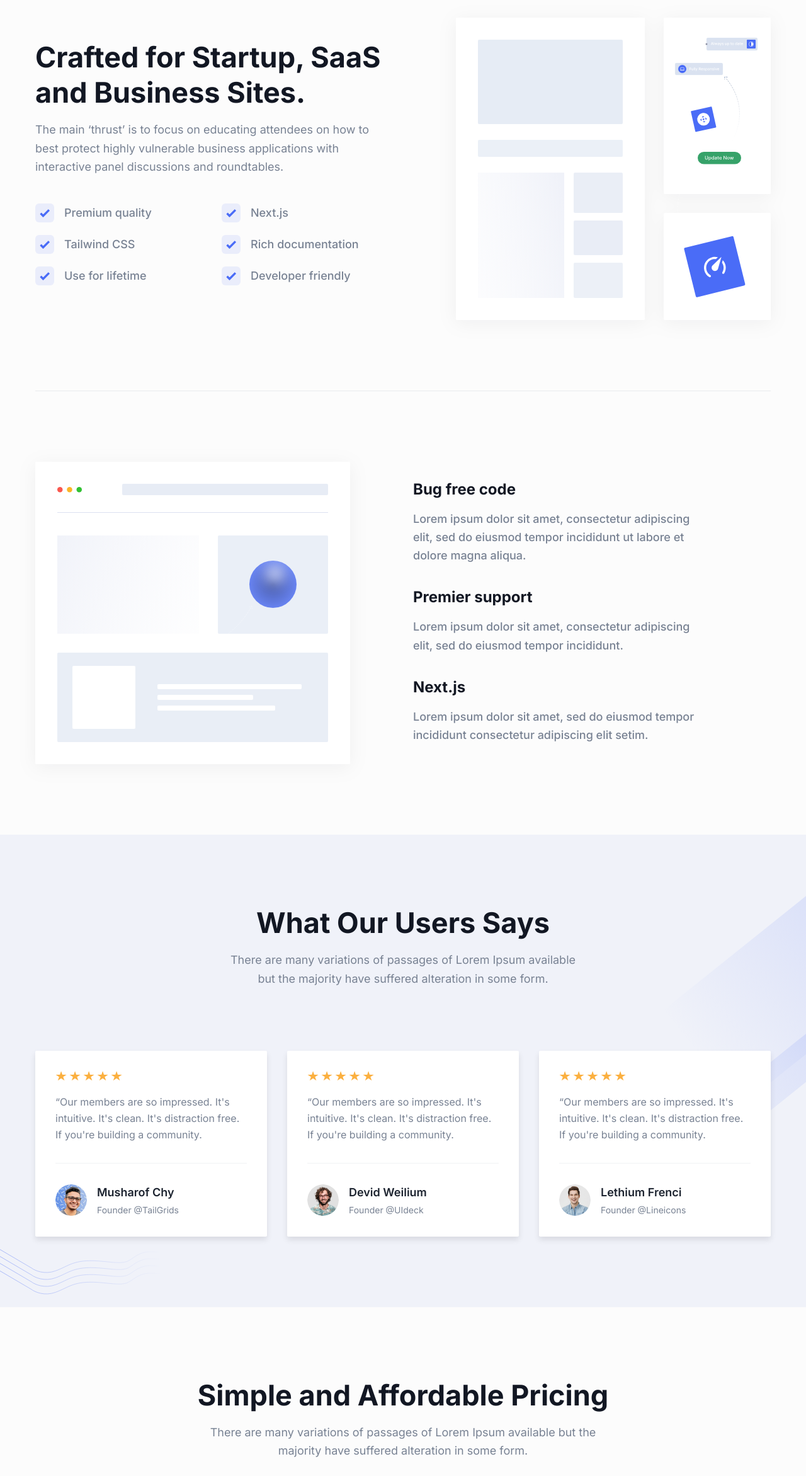
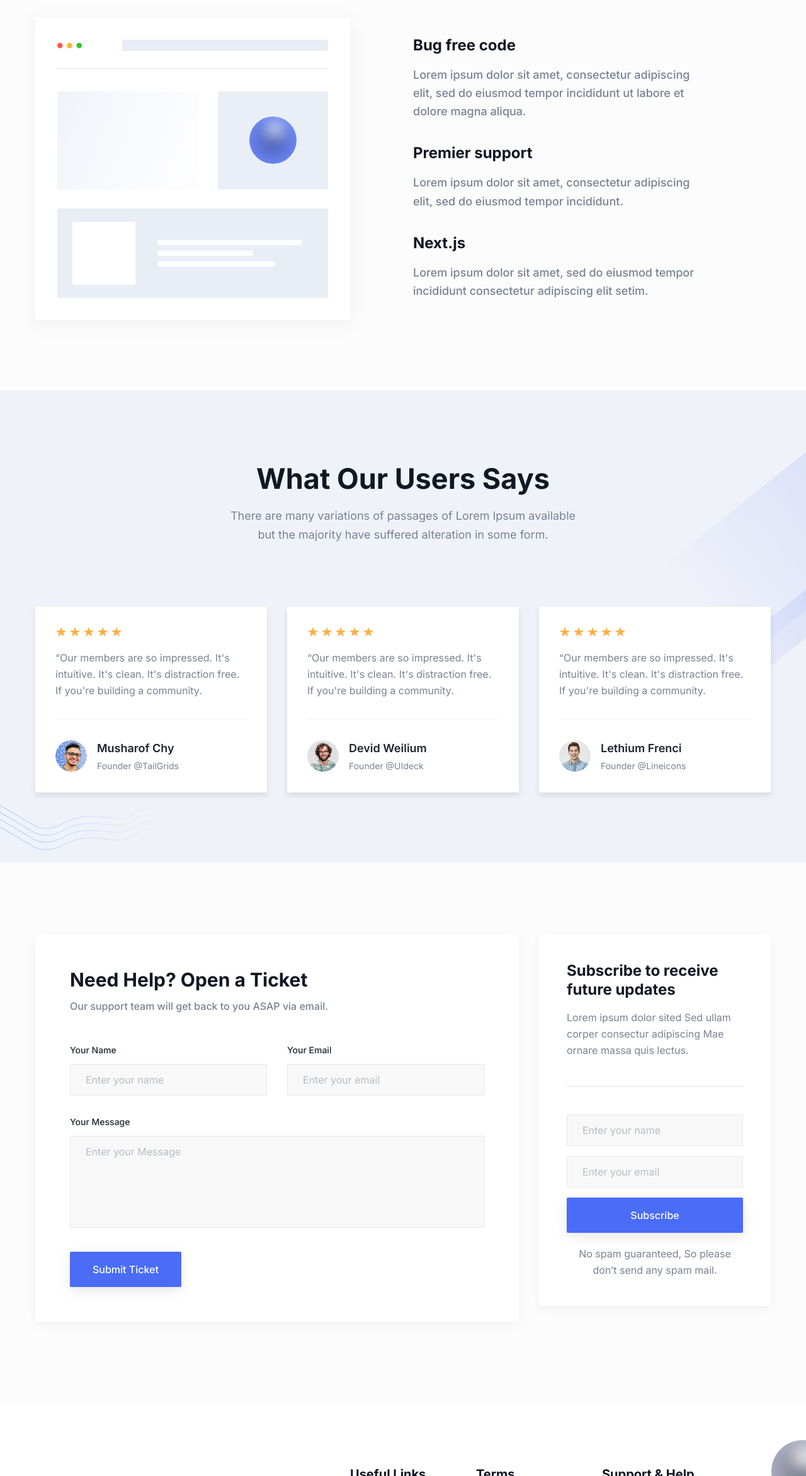
Before and after one commit to cucarachatraicionera/bluetabs, a Next.js app: page / in a window 1280 px wide. Shown: the part 2643-4986 px from the top of the page at 63% size. Built offline with nearby package versions, Linux system fonts and the light colour scheme.

Commit message:
quitando componentes

```diff
--- a/src/app/page.tsx
+++ b/src/app/page.tsx
@@ -24,11 +24,10 @@ export default function Home() {
       <Hero />
       <Features />
       <Video />
-      <AboutSectionOne />
       <AboutSectionTwo />
       <Testimonials />
-      <Pricing />
-      <Blog />
+
+
       <Contact />
     </>
   );
```
